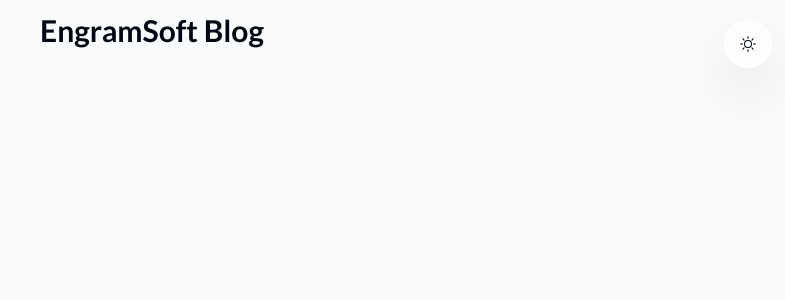
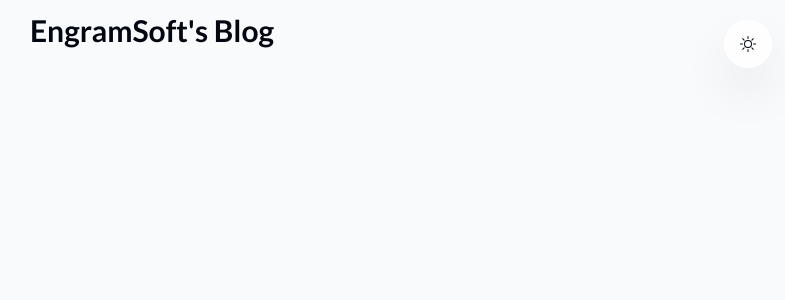
Before and after one commit to emre-ergun/engramsoft-web-blog, a React (Vite) app: page / in a window 1280 px wide. Shown: the top 300 px of the page, without its empty margins (488-1273 px from the left). Built offline with nearby package versions, Linux system fonts and the light colour scheme.

Commit message:
type fixed

```diff
--- a/src/App.tsx
+++ b/src/App.tsx
@@ -5,7 +5,7 @@ function App() {
   return (
     <ThemeContextProvider>
       <main className='flex flex-col items-center px-4'>
-        <h1 className='text-3xl font-bold py-3'>EngramSoft Blog</h1>
+        <h1 className='text-3xl font-bold py-3'>EngramSoft's Blog</h1>
       </main>
       <ThemeSwitch />
     </ThemeContextProvider>
```
